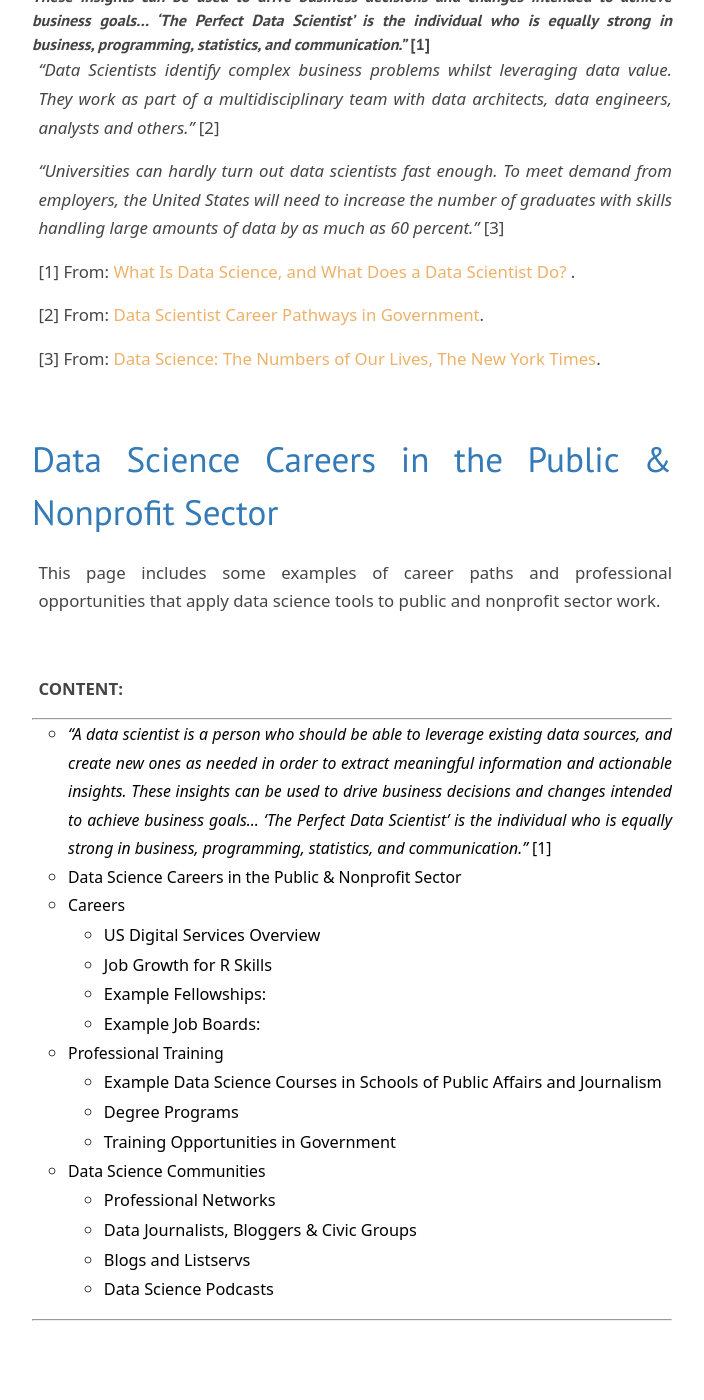
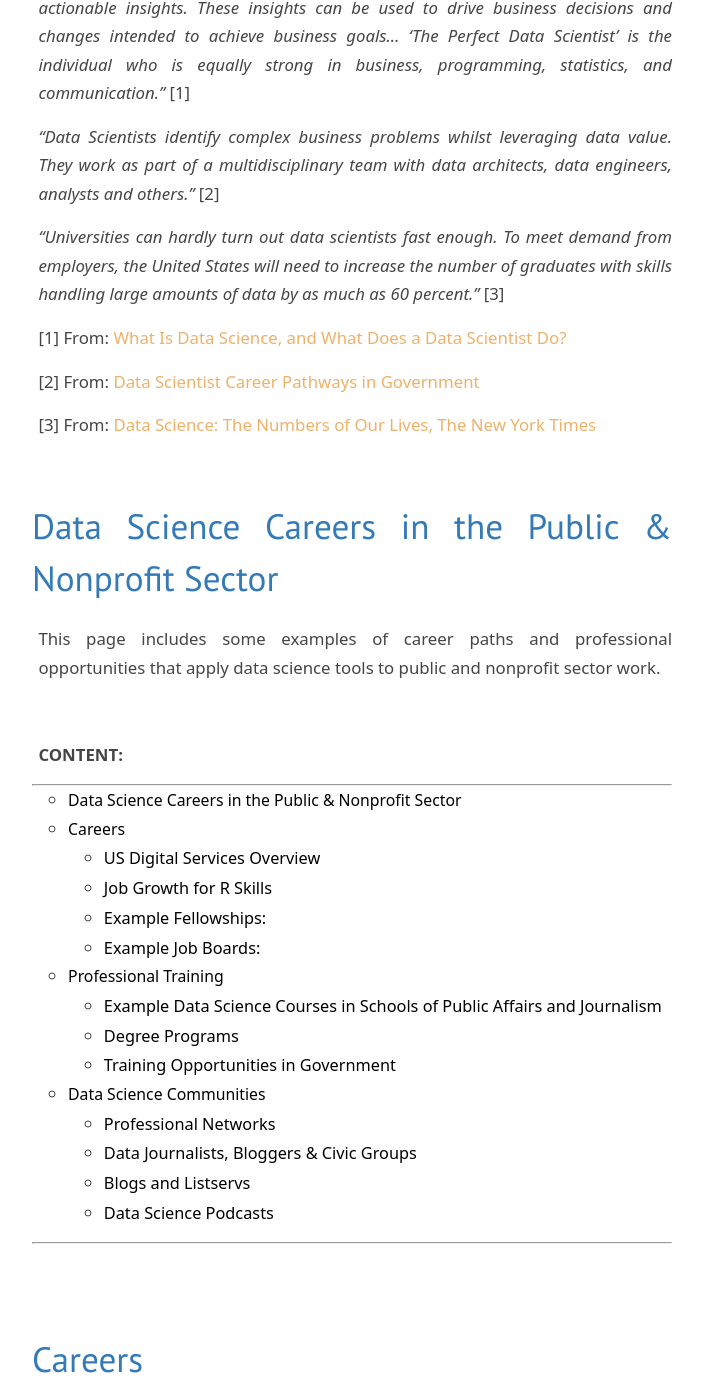
Before and after one commit to DS4PS/ds4ps.github.io, a Jekyll site: the page built from careers.md, in a window 1280 px wide and 1400 px high, scrolled down 604 px. Shown: the whole window, without its empty margins (288-992 px from the left). Built offline with Jekyll 4.4.1, drawn with Linux system fonts in a browser that asks for light colours; nearby versions of some CDN libraries; library files that are not in the unit come from our copies.

Commit message:
Update careers.md

```diff
--- a/careers.md
+++ b/careers.md
@@ -7,17 +7,17 @@ permalink: /careers/
 
 
 
-#### *"A data scientist is a person who should be able to leverage existing data sources, and create new ones as needed in order to extract meaningful information and actionable insights. These insights can be used to drive business decisions and changes intended to achieve business goals... ‘The Perfect Data Scientist’ is the individual who is equally strong in business, programming, statistics, and communication."* [1]
+*"A data scientist is a person who should be able to leverage existing data sources, and create new ones as needed in order to extract meaningful information and actionable insights. These insights can be used to drive business decisions and changes intended to achieve business goals... ‘The Perfect Data Scientist’ is the individual who is equally strong in business, programming, statistics, and communication."* [1]
 
 *"Data Scientists identify complex business problems whilst leveraging data value. They work as part of a multidisciplinary team with data architects, data engineers, analysts and others."* [2]
 
 *"Universities can hardly turn out data scientists fast enough. To meet demand from employers, the United States will need to increase the number of graduates with skills handling large amounts of data by as much as 60 percent."* [3]
 
-[1] From: [ What Is Data Science, and What Does a Data Scientist Do? ](https://www.innoarchitech.com/what-is-data-science-does-data-scientist-do/).
+[1] From: [ What Is Data Science, and What Does a Data Scientist Do? ](https://www.innoarchitech.com/what-is-data-science-does-data-scientist-do/)
 
-[2] From: [Data Scientist Career Pathways in Government](https://github.com/ukgovdatascience/data_scientist_career_path/blob/master/index.md).
+[2] From: [Data Scientist Career Pathways in Government](https://github.com/ukgovdatascience/data_scientist_career_path/blob/master/index.md)
 
-[3] From: [Data Science: The Numbers of Our Lives, The New York Times](https://www.nytimes.com/2013/04/14/education/edlife/universities-offer-courses-in-a-hot-new-field-data-science.html).
+[3] From: [Data Science: The Numbers of Our Lives, The New York Times](https://www.nytimes.com/2013/04/14/education/edlife/universities-offer-courses-in-a-hot-new-field-data-science.html)
 
 
 ## Data Science Careers in the Public & Nonprofit Sector
```
